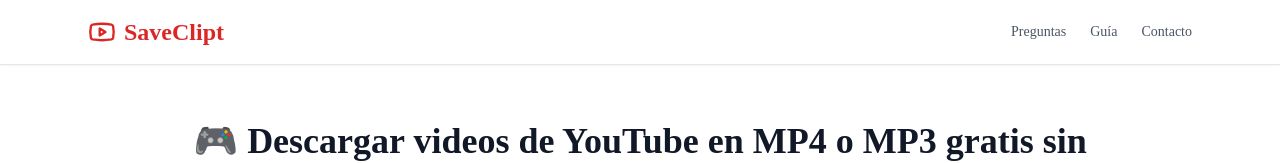
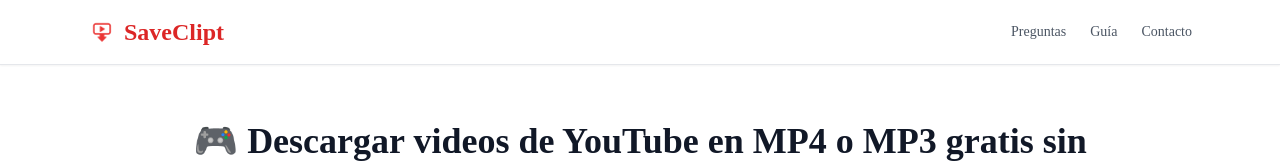
Before and after one commit to perrolo2025/Vegueta, a Next.js app: page /es in a window 1280 px wide. Shown: the top 163 px of the page. Built offline with nearby package versions, Linux system fonts and the light colour scheme.

Commit message:
Update Header.jsx

```diff
--- a/components/Header.jsx
+++ b/components/Header.jsx
@@ -41,9 +41,14 @@
   href={isEnglish ? '/en' : '/es'}
   className="flex items-center gap-2 text-xl sm:text-2xl font-extrabold text-red-600 hover:text-red-700 transition"
 >
-          <Youtube className="w-6 h-6 sm:w-7 sm:h-7" />
+  <img
+    src="/favicon-v6.png"
+    alt="SaveClipt logo"
+    className="w-6 h-6 sm:w-7 sm:h-7 object-contain"
+  />
   <span>SaveClipt</span>
 </Link>
+
 
         {/* Menú desktop */}
         <nav className="hidden sm:flex gap-6 text-sm font-medium">
```
Lines whose indentation alone changed are shown as unchanged.
